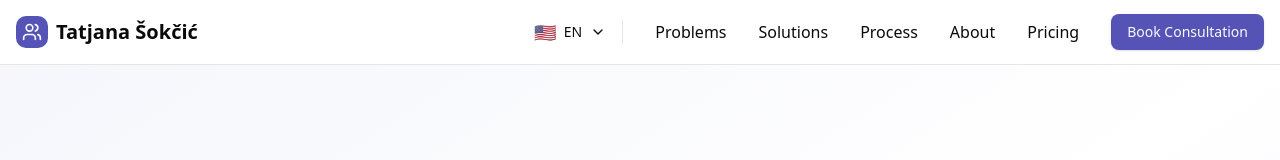
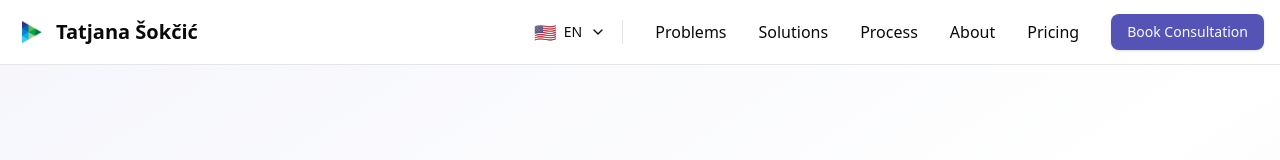
Before and after one commit to zatezalo/tatjana, a Next.js app: page / in a window 1280 px wide. Shown: the top 160 px of the page. Built offline with nearby package versions, Linux system fonts and the light colour scheme.

Commit message:
[App] Add logo image to Header components and update layout metadata with icon for improved branding

```diff
--- a/src/app/layout.tsx
+++ b/src/app/layout.tsx
@@ -9,6 +9,9 @@ export const metadata: Metadata = {
   authors: [{ name: "Team transformation Program" }],
   creator: "Team transformation Program",
   publisher: "Team transformation Program",
+  icons: {
+    icon: "/logo.png",
+  },
   formatDetection: {
     email: false,
     address: false,
--- a/src/components/layout/Header.tsx
+++ b/src/components/layout/Header.tsx
@@ -2,8 +2,9 @@
 import Link from "next/link";
 import { Button } from "@/components/ui/button";
 import LanguagePicker from "@/components/ui/language-picker";
-import { Users, Menu, X } from "lucide-react";
+import { Menu, X } from "lucide-react";
 import { useState } from "react";
+import Image from "next/image";
 
 export default function Header() {
   const [isMenuOpen, setIsMenuOpen] = useState(false);
@@ -14,8 +15,8 @@ export default function Header() {
         <div className="flex h-16 items-center justify-between">
           {/* Logo */}
           <Link href="/" className="flex items-center gap-2 font-bold text-xl">
-            <div className="w-8 h-8 bg-primary rounded-lg flex items-center justify-center">
-              <Users className="w-5 h-5 text-primary-foreground" />
+            <div className="w-8 h-8 flex items-center justify-center">
+              <Image src="/logo.png" alt="Tatjana Šokčić" width={20} height={20} />
             </div>
             <span className="text-foreground">Tatjana Šokčić</span>
           </Link>
--- a/src/components/layout/sr/Header.tsx
+++ b/src/components/layout/sr/Header.tsx
@@ -2,7 +2,8 @@
 import Link from "next/link";
 import { Button } from "@/components/ui/button";
 import LanguagePicker from "@/components/ui/language-picker";
-import { Users, Menu, X } from "lucide-react";
+import { Menu, X } from "lucide-react";
+import Image from "next/image";
 import { useState } from "react";
 
 export default function Header() {
@@ -14,8 +15,8 @@ export default function Header() {
         <div className="flex h-16 items-center justify-between">
           {/* Logo */}
           <Link href="/sr" className="flex items-center gap-2 font-bold text-xl">
-            <div className="w-8 h-8 bg-primary rounded-lg flex items-center justify-center">
-              <Users className="w-5 h-5 text-primary-foreground" />
+            <div className="w-8 h-8 flex items-center justify-center">
+              <Image src="/logo.png" alt="Tatjana Šokčić" width={32} height={32} />
             </div>
             <span className="text-foreground">Tatjana Šokčić</span>
           </Link>
```
Also changed, not shown: public/logo.png (added).
